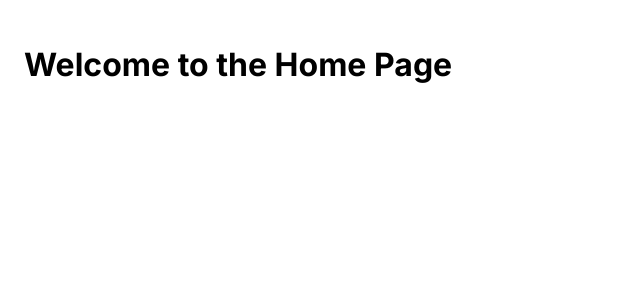
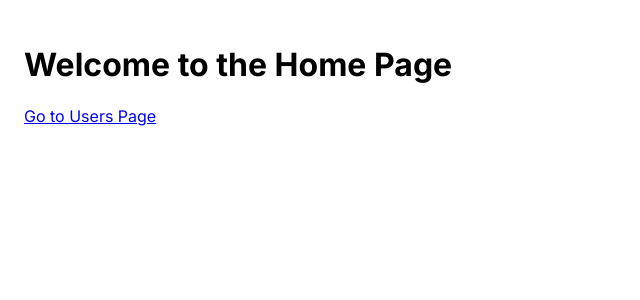
Before and after one commit to EhsanTgv/next-app, a Next.js app: page / in a window 1280 px wide. Shown: the top 300 px of the page, without its empty margins (0-640 px from the left). Built offline with nearby package versions, Linux system fonts and the light colour scheme.

Commit message:
Routing and Navigation

```diff
--- a/app/page.tsx
+++ b/app/page.tsx
@@ -1,7 +1,11 @@
 import Image from 'next/image'
+import Link from 'next/link'
 
 export default function Home() {
   return (
-    <main><h1>Welcome to the Home Page</h1></main>
+    <main>
+      <h1>Welcome to the Home Page</h1>
+      <Link href="/users">Go to Users Page</Link>
+    </main>
   )
 }
--- /dev/null
+++ b/app/users/new/page.tsx
@@ -0,0 +1,9 @@
+import React from 'react'
+
+const NewUserPage = () => {
+  return (
+    <div>NewUserPage</div>
+  )
+}
+
+export default NewUserPage
--- /dev/null
+++ b/app/users/page.tsx
@@ -0,0 +1,9 @@
+import React from 'react'
+
+const UsersPage = () => {
+  return (
+    <div>UsersPage</div>
+  )
+}
+
+export default UsersPage
```
